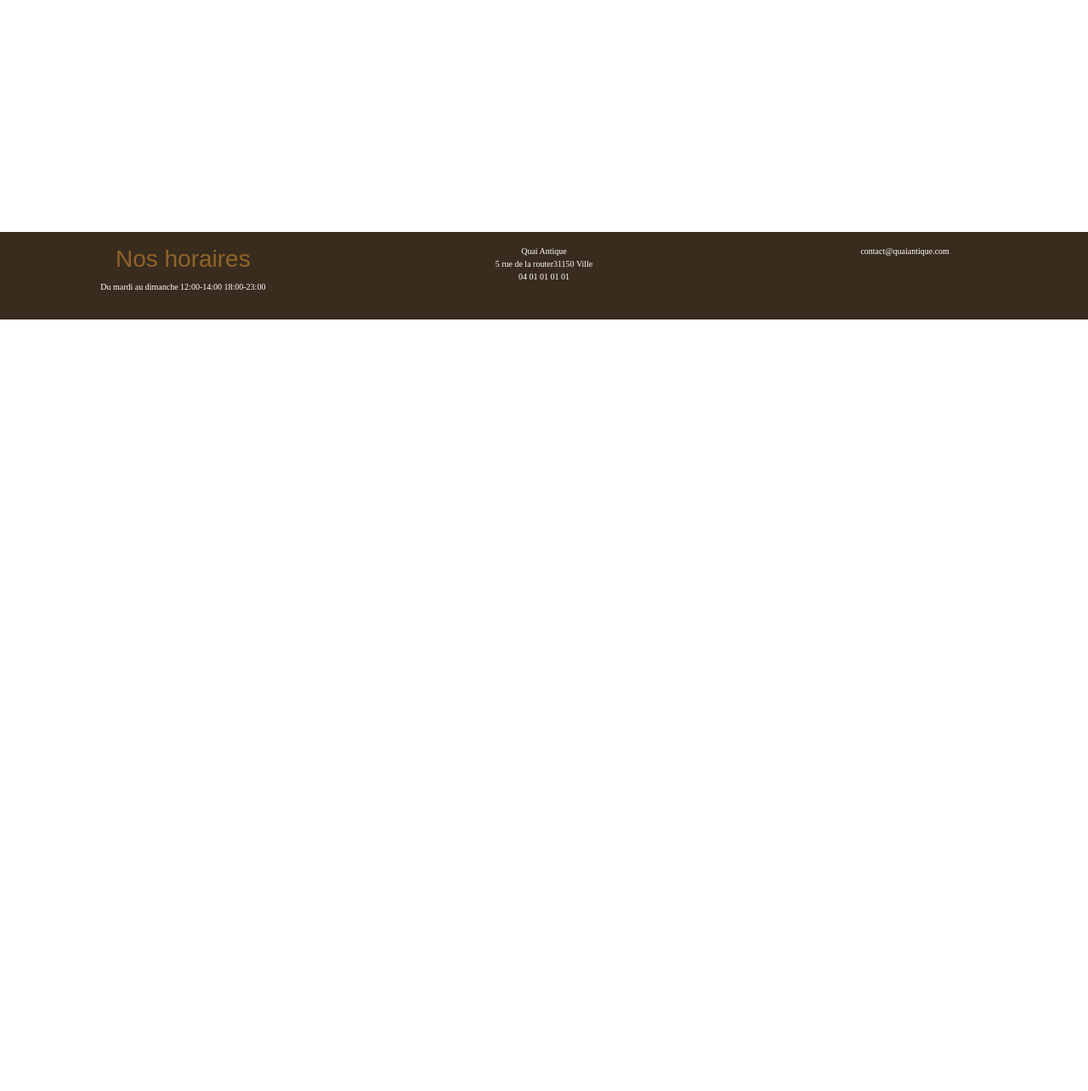
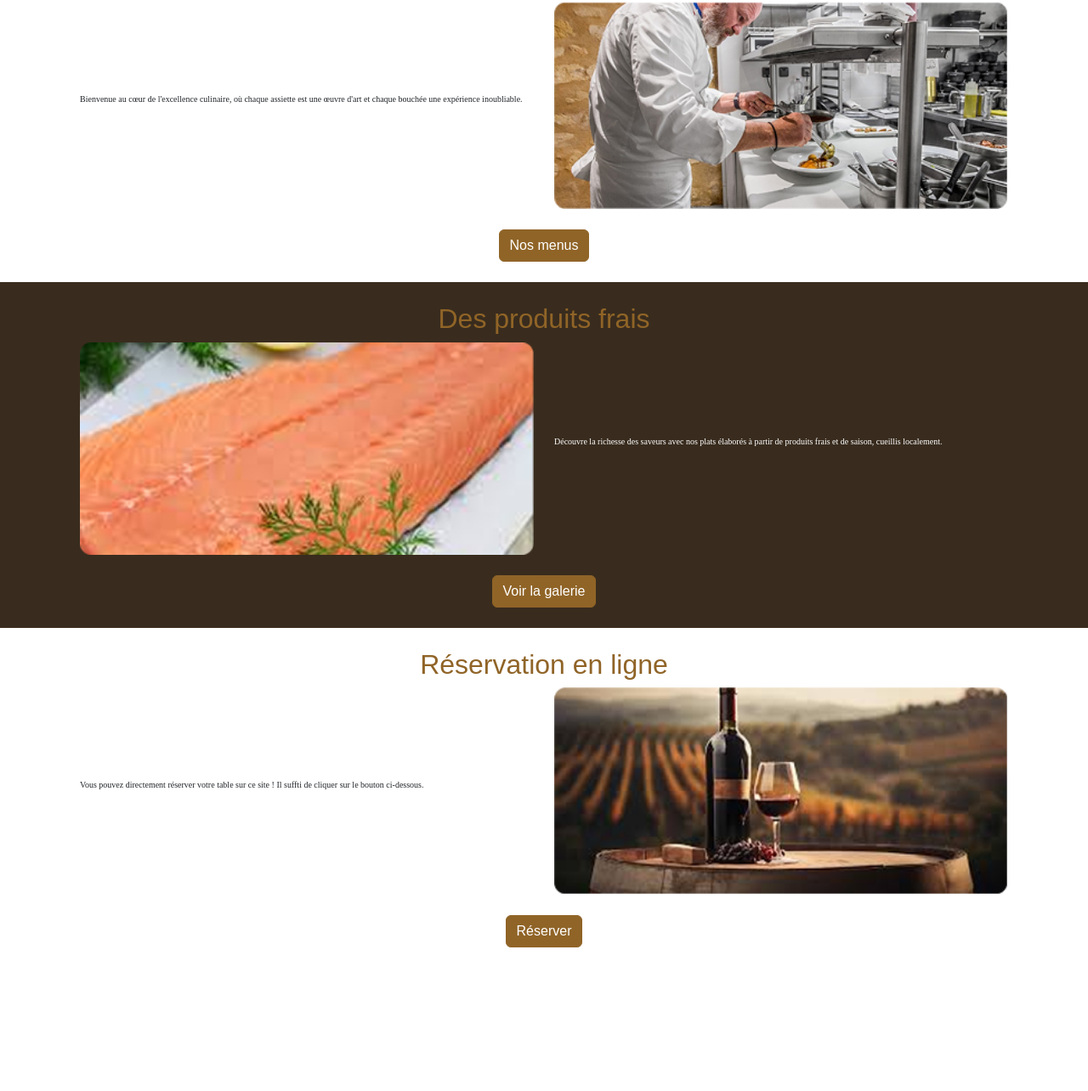
Before and after one commit to kurillos/QuaiAntiqueRestaurantFront, a website with bundled scripts: page index.html in a window 1280 px wide. Shown: the part 424-1708 px from the top of the page at 85% size. Before the commit the page ends 800 px from the top, so only its background shows below. Built offline with nearby package versions, Linux system fonts and the light colour scheme; files whose address does not match are found by name; a web font is replaced by a local one.

Commit message:
finish home page

```diff
--- a/pages/home.html
+++ b/pages/home.html
@@ -6,3 +6,60 @@
     </div>
 
 </div>
+
+<section>
+    <article>
+        <div class="container p-4">
+            <h2 class="text-center text-primary">Bienvenue au Quai Antique</h2>
+            <div class="row row-cols-2 align-items-center">
+                <div class="col">
+                    <p class="text-justify">
+                        Bienvenue au cœur de l'excellence culinaire, où chaque assiette est une œuvre d'art et chaque bouchée une expérience inoubliable.
+                    </p>
+                </div>
+                <div class="col">
+                   <img class="w-100 rounded" src="../images/chef.png" alt="chef">
+                </div>
+            </div>
+            <div class="text-center pt-4">
+                <a href="#" class="btn btn-primary">Nos menus</a>
+            </div>
+        </div>
+    </article>
+    <article class="bg-dark text-white">
+        <div class="container p-4">
+            <h2 class="text-center text-primary">Des produits frais</h2>
+            <div class="row row-cols-2 align-items-center">
+                <div class="col">
+                    <img class="w-100 rounded" src="../images/saumon.png" alt="chef">
+                 </div>
+                <div class="col">
+                    <p class="text-justify">
+                        Découvre la richesse des saveurs avec nos plats élaborés à partir de produits frais et de saison, cueillis localement.
+                    </p>
+                </div>
+            </div>
+            <div class="text-center pt-4">
+                <a href="#" class="btn btn-primary">Voir la galerie</a>
+            </div>
+        </div>
+    </article>
+    <article>
+        <div class="container p-4">
+            <h2 class="text-center text-primary">Réservation en ligne</h2>
+            <div class="row row-cols-2 align-items-center">
+                <div class="col">
+                    <p class="text-justify">
+                        Vous pouvez directement réserver votre table sur ce site ! Il suffti de cliquer sur le bouton ci-dessous.
+                    </p>
+                </div>
+                <div class="col">
+                   <img class="w-100 rounded" src="../images/vins.png" alt="vins">
+                </div>
+            </div>
+            <div class="text-center pt-4">
+                <a href="#" class="btn btn-primary">Réserver</a>
+            </div>
+        </div>
+    </article>
+</section>
--- a/scss/main.scss
+++ b/scss/main.scss
@@ -51,3 +51,7 @@ p{
         align-items: center;
     }
 }
+
+.text-justify {
+    text-align: justify;
+}
```
Also changed, not shown: images/chef.png (renamed from images/etchebest-restaurant-grand-theatre 2.png), images/etchebest-restaurant-grand-theatre 6.png (deleted), images/food.png (renamed from images/etchebest-restaurant-grand-theatre 2(1).png), images/resto.png (renamed from images/etchebest-restaurant-grand-theatre 4.png), images/saumon.png (renamed from images/etchebest-restaurant-grand-theatre 1.png), images/vins.png (renamed from images/etchebest-restaurant-grand-theatre 1(1).png), scss/main.css, 1 other file.
